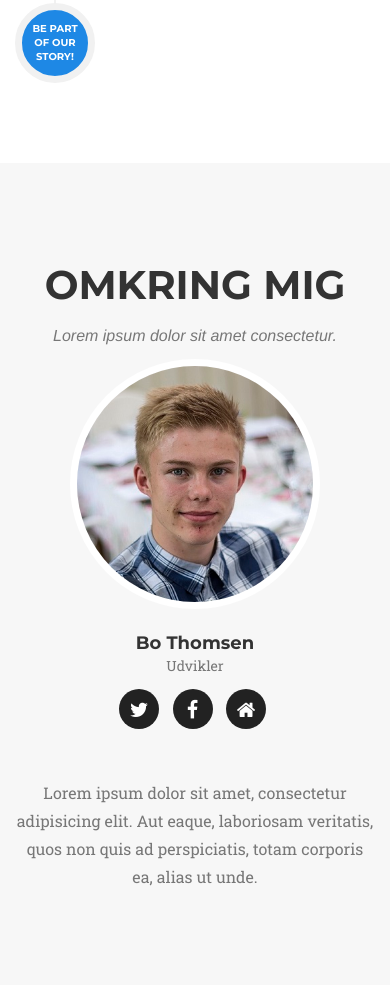
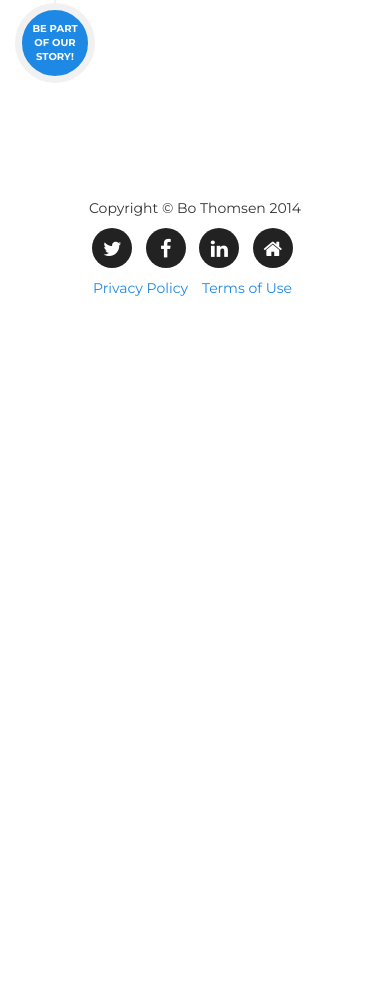
Before and after one commit to boh1996/Kommunikation-IT, a plain HTML site: page index.html in a window 390 px wide. Shown: the part 4739-5724 px from the top of the page. After the commit the page ends 5072 px from the top, so only its background shows below. Drawn offline with nearby package versions, Linux system fonts and the light colour scheme; a web font is replaced by a local one.

Commit message:
Smaller changes

```diff
--- a/index.html
+++ b/index.html
@@ -56,6 +56,9 @@
 						<a href="#page-top"></a>
 					</li>
 					<li>
+						<a class="page-scroll" href="#introduction">Introduktion</a>
+					</li>
+					<li>
 						<a class="page-scroll" href="#goals">Faglige mål</a>
 					</li>
 					<li>
@@ -63,9 +66,6 @@
 					</li>
 					<li>
 						<a class="page-scroll" href="#about">Tidslinje</a>
-					</li>
-					<li>
-						<a class="page-scroll" href="#team">Omkring mig</a>
 					</li>
 				</ul>
 			</div>
@@ -302,40 +302,6 @@
 							</div>
 						</li>
 					</ul>
-				</div>
-			</div>
-		</div>
-	</section>
-
-	<!-- Team Section -->
-	<section id="team" class="bg-light-gray">
-		<div class="container">
-			<div class="row">
-				<div class="col-lg-12 text-center">
-					<h2 class="section-heading">Omkring mig</h2>
-					<h3 class="section-subheading text-muted">Lorem ipsum dolor sit amet consectetur.</h3>
-				</div>
-			</div>
-			<div class="row">
-				<div class="col-sm-4 col-sm-offset-4">
-					<div class="team-member">
-						<img src="img/about/_DSC0428_small.jpg" class="img-responsive img-circle" alt="">
-						<h4>Bo Thomsen</h4>
-						<p class="text-muted">Udvikler</p>
-						<ul class="list-inline social-buttons">
-							<li><a href="https://twitter.com/bohansthomsen"><i class="fa fa-twitter"></i></a>
-							</li>
-							<li><a href="https://www.facebook.com/boh1996"><i class="fa fa-facebook"></i></a>
-							</li>
-							<li><a href="http://bothomsen.me"><i class="fa fa-home"></i></a>
-							</li>
-						</ul>
-					</div>
-				</div>
-			</div>
-			<div class="row">
-				<div class="col-lg-8 col-lg-offset-2 text-center">
-					<p class="large text-muted">Lorem ipsum dolor sit amet, consectetur adipisicing elit. Aut eaque, laboriosam veritatis, quos non quis ad perspiciatis, totam corporis ea, alias ut unde.</p>
 				</div>
 			</div>
 		</div>
@@ -673,10 +639,6 @@
 	<script src="js/classie.js"></script>
 	<script src="js/cbpAnimatedHeader.js"></script>
 
-	<!-- Contact Form JavaScript -->
-	<script src="js/jqBootstrapValidation.js"></script>
-	<script src="js/contact_me.js"></script>
-
 	<!-- Custom Theme JavaScript -->
 	<script src="js/agency.js"></script>
 
--- a/less/agency.less
+++ b/less/agency.less
@@ -806,6 +806,8 @@ body {
 }
 
 .goal-modal {
+	width: 100%;
+	padding-right: 0px !important;
 	.goal-listing {
 		margin-left: 5%;
 		margin-bottom: 30px;
```
Also changed, not shown: css/agency.css, 1 other file.
